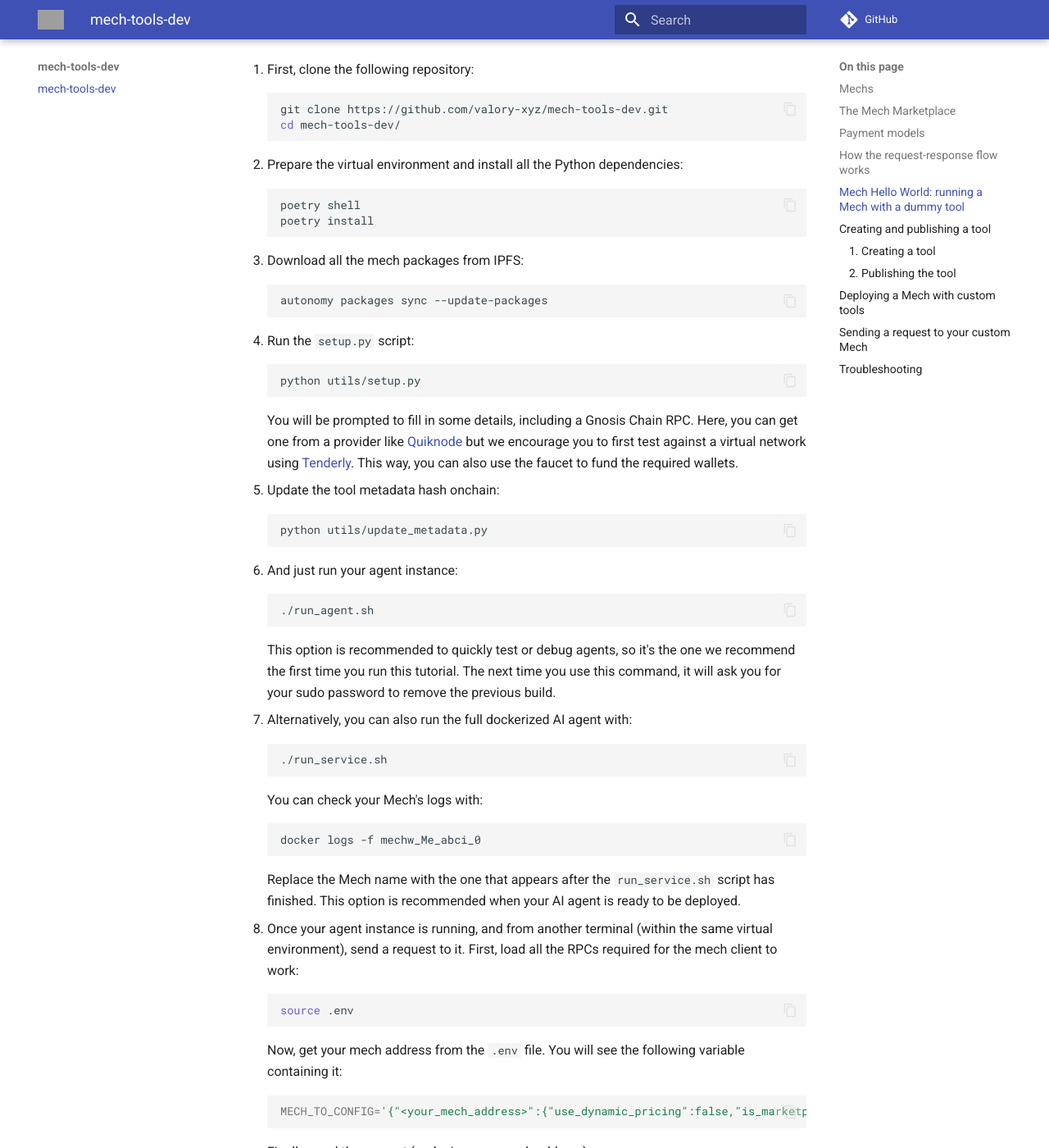
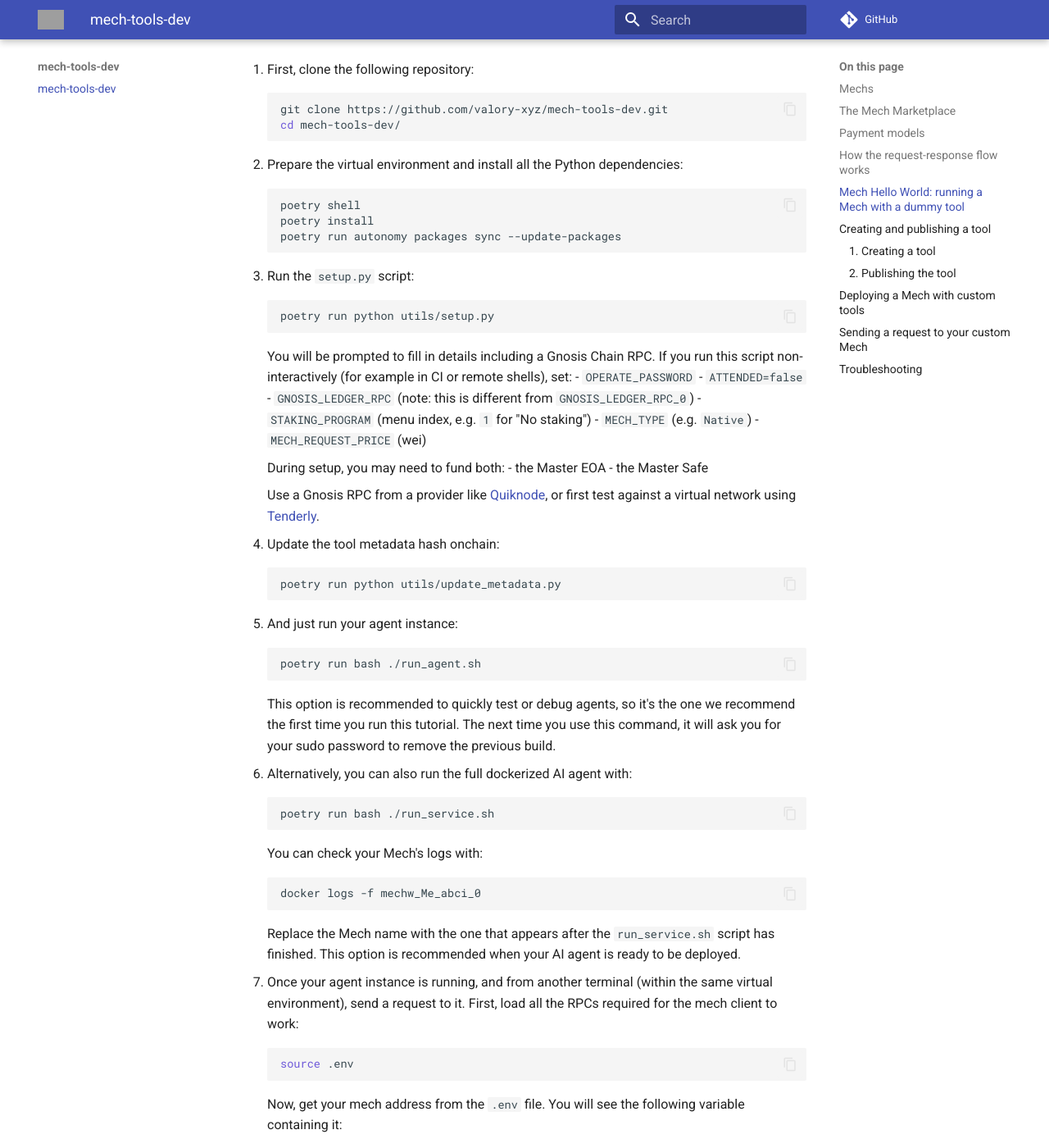
Before and after one commit to valory-xyz/mech-tools-dev, an MkDocs documentation site: the page built from docs/index.md, in a window 1280 px wide and 1400 px high, scrolled down 3021 px. Shown: the whole window at 82% size. Built offline with MkDocs 1.6.1 and Material for MkDocs 9.7.7, drawn with Linux system fonts in a browser that asks for light colours; comment, search, counter and statistics services are not loaded; some of the changed text lies outside the part shown; grey boxes are pictures that could not be loaded.

Commit message:
docs: clarify mech setup and command usage

````diff
--- a/docs/index.md
+++ b/docs/index.md
@@ -109,35 +109,43 @@ In this example, we will locally run a Mech with a dummy "echo" tool.
     ```bash
     poetry shell
     poetry install
+    poetry run autonomy packages sync --update-packages
     ```
 
-3. Download all the mech packages from IPFS:
+3. Run the `setup.py` script:
     ```bash
-    autonomy packages sync --update-packages
+    poetry run python utils/setup.py
     ```
 
-4. Run the `setup.py` script:
+    You will be prompted to fill in details including a Gnosis Chain RPC. If you run this script non-interactively (for example in CI or remote shells), set:
+    - `OPERATE_PASSWORD`
+    - `ATTENDED=false`
+    - `GNOSIS_LEDGER_RPC` (note: this is different from `GNOSIS_LEDGER_RPC_0`)
+    - `STAKING_PROGRAM` (menu index, e.g. `1` for "No staking")
+    - `MECH_TYPE` (e.g. `Native`)
+    - `MECH_REQUEST_PRICE` (wei)
+
+    During setup, you may need to fund both:
+    - the Master EOA
+    - the Master Safe
+
+    Use a Gnosis RPC from a provider like [Quiknode](https://www.quicknode.com/), or first test against a virtual network using [Tenderly](https://tenderly.co/).
+
+4. Update the tool metadata hash onchain:
     ```bash
-    python utils/setup.py
+    poetry run python utils/update_metadata.py
     ```
 
-    You will be prompted to fill in some details, including a Gnosis Chain RPC. Here, you can get one from a provider like [Quiknode](https://www.quicknode.com/) but we encourage you to first test against a virtual network using [Tenderly](https://tenderly.co/). This way, you can also use the faucet to fund the required wallets.
-
-5. Update the tool metadata hash onchain:
+5. And just run your agent instance:
     ```bash
-    python utils/update_metadata.py
-    ```
-
-6. And just run your agent instance:
-    ```bash
-    ./run_agent.sh
+    poetry run bash ./run_agent.sh
     ```
     This option is recommended to quickly test or debug agents, so it's the one we recommend the first time you run this tutorial.
     The next time you use this command, it will ask you for your sudo password to remove the previous build.
 
-7. Alternatively, you can also run the full dockerized AI agent with:
+6. Alternatively, you can also run the full dockerized AI agent with:
     ```bash
-    ./run_service.sh
+    poetry run bash ./run_service.sh
     ```
 
     You can check your Mech's logs with:
@@ -161,7 +169,7 @@ In this example, we will locally run a Mech with a dummy "echo" tool.
     Finally, send the request (replacing your mech address):
 
     ```bash
-    poetry run mechx interact --prompts "hello, mech!" --priority-mech <your_mech_address> --tools echo --chain-config gnosis
+    poetry run mechx --client-mode request --prompts "hello, mech!" --priority-mech <your_mech_address> --tools echo --chain-config gnosis --key ethereum_private_key.txt
     ```
 
     The echo tool will respond with the same text from the request. You will see something like:
@@ -286,16 +294,16 @@ The [component.yaml](https://github.com/valory-xyz/mech-tools-dev/blob/main/mtd/
     poetry shell
     ```
 
-2. Update the package hash, by running the following commands, from the root:
+2. Update the package hash by running the following command from the root:
 
     ```bash
-    autonomy packages lock
+    poetry run autonomy packages lock
     ```
 
 3. Push the packages to IPFS:
 
     ```bash
-    autonomy push-all
+    poetry run autonomy push-all
     ```
 
 4.  Mint the tool [here](https://marketplace.olas.network/ethereum/components/mint) as a component on the Olas Registry;
@@ -352,7 +360,7 @@ In order to test a tool you developed, let's update the Mech you created in the
 2. Send the request similarly to how you did it in the first section:
     ```bash
     source .env
-    poetry run mechx interact --prompts <your_prompt> --priority-mech <your_mech_address> --tools <your_tool_name> --chain-config gnosis
+    poetry run mechx --client-mode request --prompts "<your_prompt>" --priority-mech <your_mech_address> --tools <your_tool_name> --chain-config gnosis --key ethereum_private_key.txt
     ```
 
 3. Wait for some time and you will receive the response. If there's an error in the tool, you will see it in the Mech's logs.
````
Also changed, not shown: other parts of docs/index.md (+3 -3 lines), README_LOCAL_MECH.md (+21 -10 lines).
